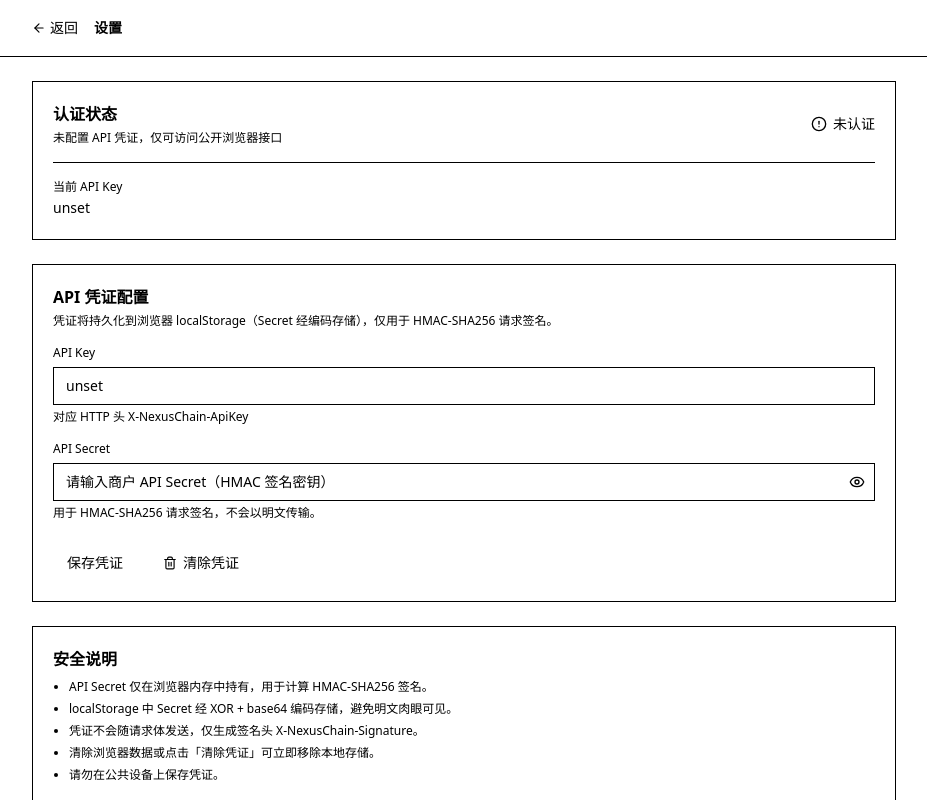
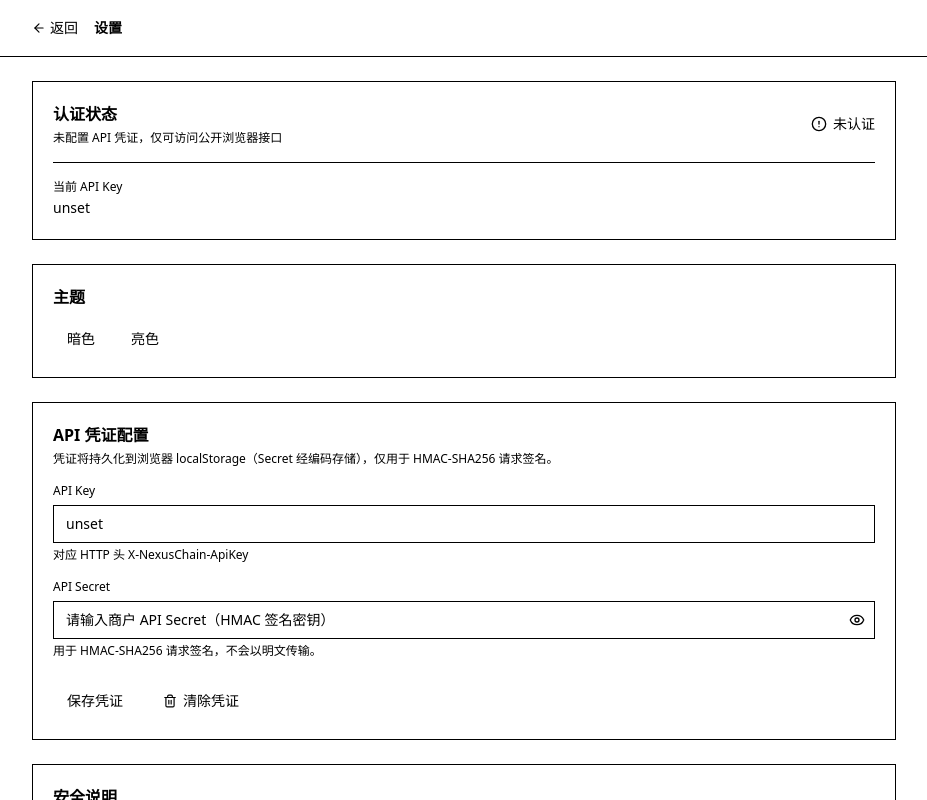
Before and after one commit to Levango7/NexusChain, a React (Vite) app in the folder nexus-explorer/frontend/: page /settings in a window 1280 px wide. Shown: the top 800 px of the page, without its empty margins (176-1103 px from the left). Built offline with nearby package versions, Linux system fonts and the light colour scheme; no server answers.

Commit message:
fix(explorer): 前端质量批——fetch 超时/轮询竞态/亮色主题激活/lint 插件修复

```diff
--- a/nexus-explorer/frontend/index.html
+++ b/nexus-explorer/frontend/index.html
@@ -9,7 +9,7 @@
   <meta http-equiv="Content-Security-Policy" content="default-src 'self'; script-src 'self' 'unsafe-inline'; style-src 'self' 'unsafe-inline'; img-src 'self' data: https:; connect-src 'self' https:; font-src 'self' data:">
   <title>NexusChain Explorer</title>
 </head>
-<body class="dark">
+<body>
   <div id="root"></div>
   <script type="module" src="/src/main.tsx"></script>
 </body>
--- a/nexus-explorer/frontend/package.json
+++ b/nexus-explorer/frontend/package.json
@@ -30,6 +30,7 @@
     "@vitejs/plugin-react": "^4.3.1",
     "autoprefixer": "^10.4.20",
     "eslint": "^8.57.0",
+    "eslint-plugin-react-hooks": "^7.1.1",
     "jsdom": "^29.1.1",
     "postcss": "^8.4.41",
     "tailwindcss": "^3.4.10",
--- a/nexus-explorer/frontend/src/api/client.ts
+++ b/nexus-explorer/frontend/src/api/client.ts
@@ -18,9 +18,16 @@ export class ApiError extends Error {
 /**
  * Lightweight BFF request helper. Used for the explorer's own backend
  * (/api/blocks, /api/tx, ...) which does NOT require ApiKey/HMAC auth.
+ *
+ * 超时兜底（质量审查 2026-09-10）：裸 fetch 无 timeout——后端挂起时首页
+ * 永远 Loading（且 10s 轮询会堆积请求）。8s 超时对局域/公网 BFF 均宽裕。
  */
+const REQUEST_TIMEOUT_MS = 8_000;
+
 async function request<T>(path: string): Promise<T> {
-  const res = await fetch(`${API_BASE}${path}`);
+  const res = await fetch(`${API_BASE}${path}`, {
+    signal: AbortSignal.timeout(REQUEST_TIMEOUT_MS),
+  });
   if (!res.ok) {
     throw new ApiError(res.status, `Request failed: ${res.status} ${res.statusText}`);
   }
@@ -108,6 +115,9 @@ export async function authenticatedRequest<T>(
     method,
     headers,
     body: bodyString || undefined,
+    // 超时兜底（质量审查 2026-09-10）：签名操作经 gateway 转发签名服务，
+    // 链节点慢时可到秒级——给 30s（比 BFF request 的 8s 宽，但绝不无限等）
+    signal: AbortSignal.timeout(30_000),
   });
 
   if (!res.ok) {
--- /dev/null
+++ b/nexus-explorer/frontend/src/hooks/useTheme.ts
@@ -0,0 +1,71 @@
+import { useCallback, useEffect, useState } from "react";
+
+/**
+ * 主题切换 hook（质量审查 7c，2026-09-10——亮色主题死代码激活）。
+ *
+ * tokens.css 的主题机制是 `data-theme` 属性（`:root[data-theme='light']`
+ * 覆盖暗色默认值），但此前全项目无任何代码设置该属性、也无切换入口——
+ * 亮色变量集永远不生效（死代码）。本 hook 补齐：
+ *
+ * - 默认 "dark"（tokens.css 是 dark-first，`:root` 无属性即暗色）
+ * - 首选 localStorage 持久化（键 nexus-theme），其次系统偏好
+ *   （prefers-color-scheme: light 时首次访问给亮色）
+ * - 切换时写 `document.documentElement.dataset.theme`（light）或
+ *   移除属性（dark——回归 :root 默认）
+ *
+ * 注：Tailwind 的 `darkMode: "class"`（.dark 类）与 CSS 变量的
+ * data-theme 是两套机制；组件全部走语义 token（bg-surface 等），无
+ * dark: 变体依赖，故不联动 .dark 类。
+ */
+
+export type Theme = "dark" | "light";
+
+const STORAGE_KEY = "nexus-theme";
+
+function resolveInitialTheme(): Theme {
+  if (typeof window === "undefined") {
+    return "dark";
+  }
+  const stored = window.localStorage.getItem(STORAGE_KEY);
+  if (stored === "dark" || stored === "light") {
+    return stored;
+  }
+  // 无存储记录：跟随系统偏好（系统亮色则亮色，否则暗色默认）
+  const prefersLight = window.matchMedia?.("(prefers-color-scheme: light)").matches;
+  return prefersLight ? "light" : "dark";
+}
+
+function applyTheme(theme: Theme): void {
+  if (typeof document === "undefined") {
+    return;
+  }
+  if (theme === "light") {
+    document.documentElement.dataset.theme = "light";
+  } else {
+    // 移除属性回归 :root 暗色默认
+    delete document.documentElement.dataset.theme;
+  }
+}
+
+export function useTheme(): { theme: Theme; toggleTheme: () => void; setTheme: (t: Theme) => void } {
+  const [theme, setThemeState] = useState<Theme>(resolveInitialTheme);
+
+  useEffect(() => {
+    applyTheme(theme);
+  }, [theme]);
+
+  const setTheme = useCallback((t: Theme) => {
+    setThemeState(t);
+    try {
+      window.localStorage.setItem(STORAGE_KEY, t);
+    } catch {
+      // localStorage 不可用（隐私模式等）：仅会话内生效，不阻断切换
+    }
+  }, []);
+
+  const toggleTheme = useCallback(() => {
+    setTheme(theme === "dark" ? "light" : "dark");
+  }, [theme, setTheme]);
+
+  return { theme, toggleTheme, setTheme };
+}
--- a/nexus-explorer/frontend/src/i18n/locales/en.json
+++ b/nexus-explorer/frontend/src/i18n/locales/en.json
@@ -48,6 +48,8 @@
     "language": "Language",
     "apiKey": "API Key",
     "theme": "Theme",
+    "themeDark": "Dark",
+    "themeLight": "Light",
     "back": "Back",
     "authStatus": "Authentication Status",
     "authConfigured": "API credentials configured. Authenticated endpoints accessible.",
--- a/nexus-explorer/frontend/src/i18n/locales/zh.json
+++ b/nexus-explorer/frontend/src/i18n/locales/zh.json
@@ -48,6 +48,8 @@
     "language": "语言",
     "apiKey": "API 密钥",
     "theme": "主题",
+    "themeDark": "暗色",
+    "themeLight": "亮色",
     "back": "返回",
     "authStatus": "认证状态",
     "authConfigured": "已配置 API 凭证，可访问需认证接口",
--- a/nexus-explorer/frontend/src/pages/HomePage.tsx
+++ b/nexus-explorer/frontend/src/pages/HomePage.tsx
@@ -1,4 +1,4 @@
-import React, { useState, useEffect, useCallback } from "react";
+import React, { useState, useEffect, useCallback, useRef } from "react";
 import { useNavigate, Link } from "react-router-dom";
 import { Search, Settings as SettingsIcon, AlertCircle } from "lucide-react";
 import { useTranslation } from "react-i18next";
@@ -25,26 +25,40 @@ const HomePage: React.FC = () => {
   const [loading, setLoading] = useState(true);
   const [error, setError] = useState<string | null>(null);
   const [searchQuery, setSearchQuery] = useState("");
+  // 轮询竞态守卫（质量审查 2026-09-10）：10s 轮询的慢响应（>10s）完成时
+  // 会用旧数据覆盖新一轮已渲染的新数据。请求序号保证只有最新一轮响应
+  // 才更新 state。
+  const fetchSeq = useRef(0);
 
   const fetchData = useCallback(async () => {
+    const seq = ++fetchSeq.current;
     try {
       const [b, t, s] = await Promise.all([
         api.getBlocks(10),
         api.getTransactions(10),
         api.getStatus().catch(err => { console.error('API请求失败:', err); return null; }),
       ]);
+      if (seq !== fetchSeq.current) {
+        // 旧响应晚到：本轮已被新一轮取代，丢弃防止覆盖新数据
+        return;
+      }
       setBlocks(b);
       setTransactions(t);
       if (s) setStatus(s);
       // 成功后清除之前的错误提示
       setError(null);
     } catch (err) {
+      if (seq !== fetchSeq.current) {
+        return;
+      }
       setBlocks([]);
       setTransactions([]);
       // 旧实现静默吞掉错误，用户看不到任何反馈；现在显式设置错误状态供 UI 展示
       setError(err instanceof Error ? err.message : t("common.unknownError"));
     } finally {
-      setLoading(false);
+      if (seq === fetchSeq.current) {
+        setLoading(false);
+      }
     }
     // eslint-disable-next-line react-hooks/exhaustive-deps
   }, []);
--- a/nexus-explorer/frontend/src/pages/Settings.tsx
+++ b/nexus-explorer/frontend/src/pages/Settings.tsx
@@ -3,6 +3,7 @@ import { Link } from "react-router-dom";
 import { ArrowLeft, Eye, EyeOff, CheckCircle2, AlertCircle, Trash2 } from "lucide-react";
 import { useTranslation } from "react-i18next";
 import { useAuth } from "../auth/useAuth";
+import { useTheme } from "../hooks/useTheme";
 import { Button, Card } from "../components/ui";
 
 /**
@@ -34,6 +35,7 @@ const Settings: React.FC = () => {
   const { t } = useTranslation();
 
   const { apiKey, apiSecret, isAuthenticated, setCredentials, clearCredentials } = useAuth();
+  const { theme, setTheme } = useTheme();
 
   const [keyInput, setKeyInput] = useState<string>("");
   const [secretInput, setSecretInput] = useState<string>("");
@@ -152,6 +154,29 @@ const Settings: React.FC = () => {
               <code className="text-sm text-fg font-mono break-all">{apiKey}</code>
             </div>
           )}
+        </Card>
+
+        {/* 主题切换（质量审查 7c，2026-09-10）：激活 tokens.css 的亮色变量集 */}
+        <Card>
+          <h2 className="text-base font-semibold text-fg">{t("settings.theme")}</h2>
+          <div className="flex items-center gap-2 mt-3">
+            <Button
+              type="button"
+              variant={theme === "dark" ? "primary" : "ghost"}
+              size="md"
+              onClick={() => setTheme("dark")}
+            >
+              {t("settings.themeDark")}
+            </Button>
+            <Button
+              type="button"
+              variant={theme === "light" ? "primary" : "ghost"}
+              size="md"
+              onClick={() => setTheme("light")}
+            >
+              {t("settings.themeLight")}
+            </Button>
+          </div>
         </Card>
 
         {/* 凭证输入表单 */}
```
Also changed, not shown: nexus-explorer/frontend/.eslintrc.cjs.
